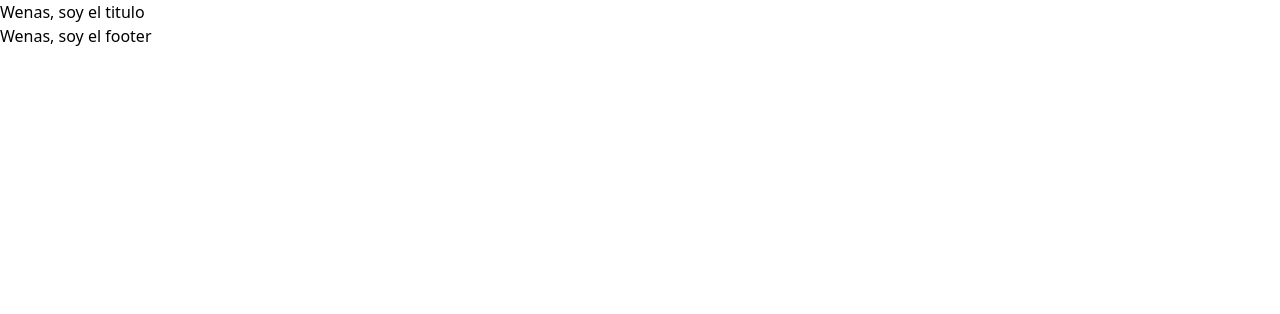
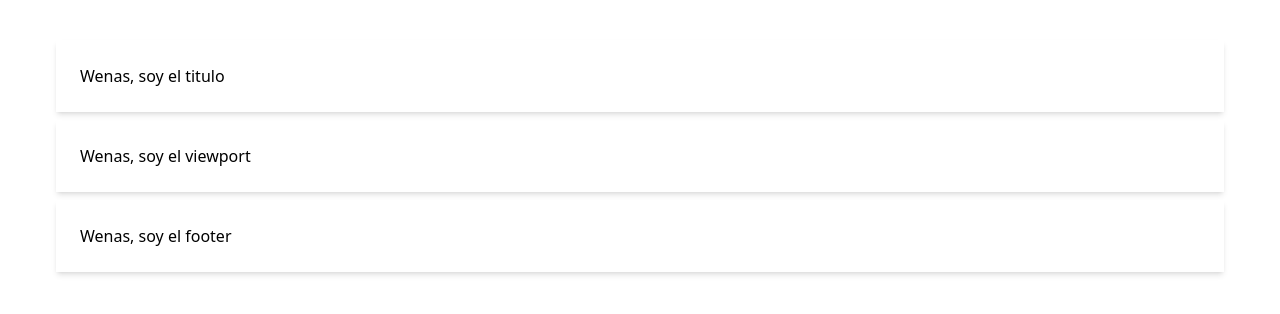
Before and after one commit to cesarALS/Ingesoft2LabBasesDatos, a Next.js app: page / in a window 1280 px wide. Shown: the top 314 px of the page. Built offline with nearby package versions, Linux system fonts and the light colour scheme.

Commit message:
TailwindWorkingDFMR14-12-2024

```diff
--- a/src/app/page.tsx
+++ b/src/app/page.tsx
@@ -1,22 +1,20 @@
-import React from 'react';
-import Header from '@/components/0.Header';
-import Footer from '@/components/1.Footer';
+import React from "react";
+import Header from "@/components/0.Header";
+import Footer from "@/components/1.Footer";
 
 export default function Main() {
   return (
     // Donde va todo el contenido de la página, centradito y con padding en todas las direcciones, aqui van los tres bloques, el header, el footer y el viewport
     // En el viewport se muestra la barra de busqueda, las pestanas de cada tipo de contenido y también los modos de adición y edición de contenido
-    <div >
-
+    <div className="mx-14 my-10">
       <Header />
 
       {/* Este sería el viewport */}
-      <div>
-
+      <div className="w-full max-w bg-white p-6 shadow-md text-left">
+        <p>Wenas, soy el viewport</p>
       </div>
 
       <Footer />
-
     </div>
   );
 }
--- a/src/components/0.Header.tsx
+++ b/src/components/0.Header.tsx
@@ -1,10 +1,12 @@
 // Create a component for the Header
-import React from 'react';
+import React from "react";
 
 export default function Header() {
   return (
-    <header>
-      <h1>Wenas, soy el titulo</h1>
+    <header className="flex justify-center items-center">
+      <div className="w-full max-w bg-white p-6 shadow-md text-left mb-2">
+        <h1>Wenas, soy el titulo</h1>
+      </div>
     </header>
   );
 }
--- a/src/components/1.Footer.tsx
+++ b/src/components/1.Footer.tsx
@@ -2,8 +2,10 @@ import React from "react";
 
 export default function Footer() {
   return (
-    <footer>
-      <p>Wenas, soy el footer</p>
+    <footer className="flex justify-center items-center">
+      <div className="w-full max-w bg-white p-6 shadow-md text-left my-2">
+        <p>Wenas, soy el footer</p>
+      </div>
     </footer>
   );
 }
--- a/src/styles/globals.css
+++ b/src/styles/globals.css
@@ -3,4 +3,4 @@
 @tailwind components;
 @tailwind utilities;
 
-/* Add any custom styles below */
+/* Mejor no escriban aquí, esto se aplica a todo el documento */
--- a/tailwind.config.js
+++ b/tailwind.config.js
@@ -2,8 +2,8 @@
 // tailwind.config.js
 module.exports = {
   content: [
-    "./pages/**/*.{js,ts,jsx,tsx}", // Scan files in the 'pages' directory
-    "./components/**/*.{js,ts,jsx,tsx}", // Scan files in the 'components' directory
+    "./src/app/**/*.{js,ts,jsx,tsx}", // Scan files in the 'app' directory
+    "./src/components/**/*.{js,ts,jsx,tsx}", // Scan files in the 'components' directory
   ],
   theme: {
     extend: {},
```
Also changed, not shown: package.json (+4 -4 lines), 1 other file (tests, documents, lock files or other folders).
